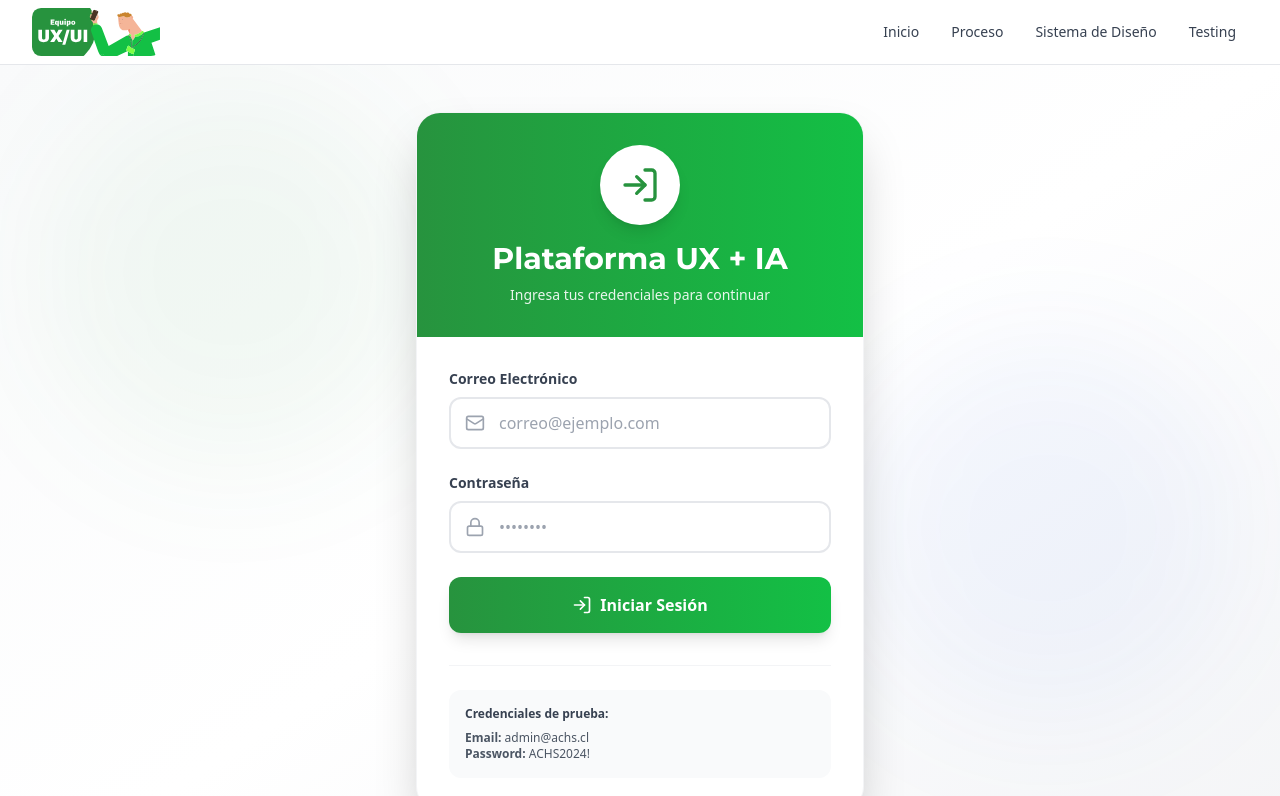
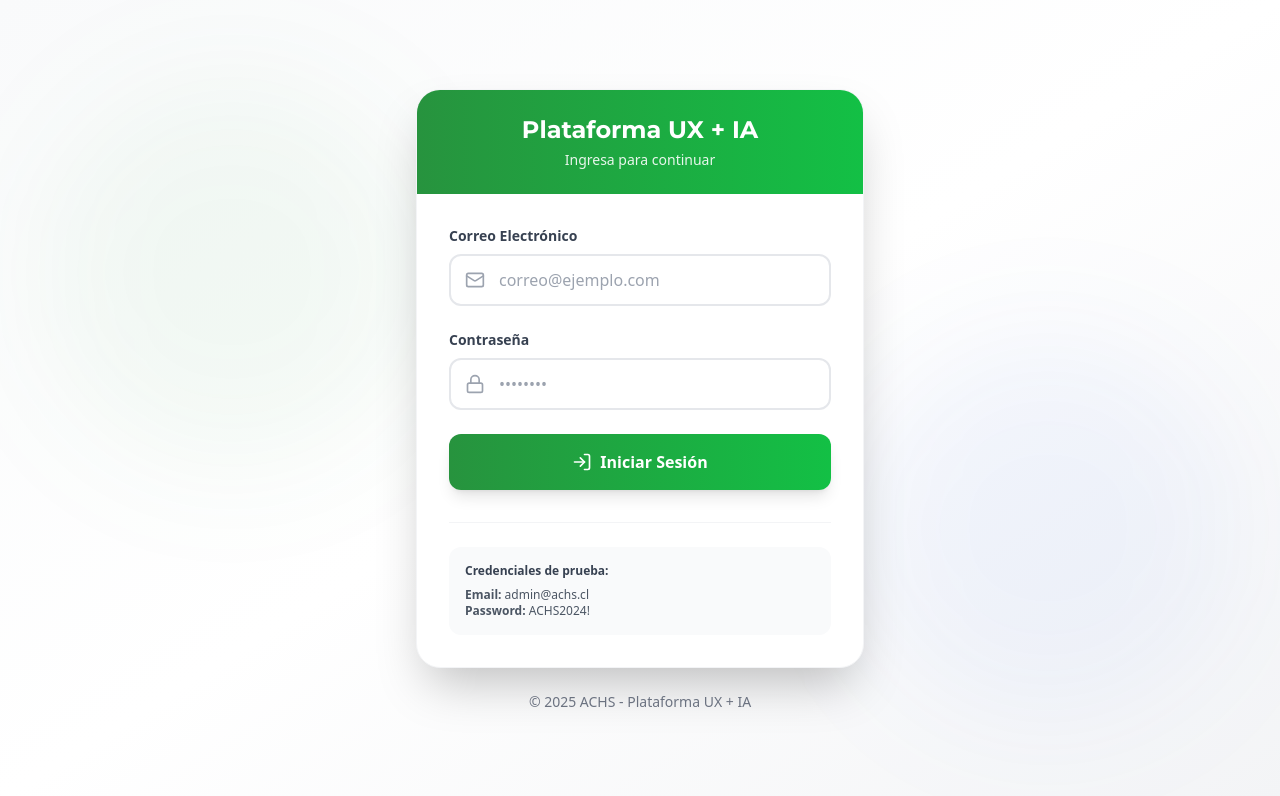
Before and after one commit to Darcyela/uxui-landingpage, a Next.js app: page /login in a window 1280 px wide. Shown: the top 796 px of the page. Built offline with nearby package versions, Linux system fonts and the light colour scheme; a web font is replaced by a local one.

Commit message:
Updated Navbar.tsx

```diff
--- a/app/layout.tsx
+++ b/app/layout.tsx
@@ -1,8 +1,7 @@
 import './globals.css';
 import type { Metadata } from 'next';
 import { AuthProvider } from '@/lib/auth-context';
-import Navbar from '@/components/Navbar';
-import Footer from '@/components/Footer';
+import LayoutContent from '@/components/LayoutContent';
 import { Toaster } from '@/components/ui/toaster';
 
 export const metadata: Metadata = {
@@ -19,9 +18,7 @@ export default function RootLayout({
     <html lang="es">
       <body>
         <AuthProvider>
-          <Navbar />
-          <main className="pt-16">{children}</main>
-          <Footer />
+          <LayoutContent>{children}</LayoutContent>
           <Toaster />
         </AuthProvider>
       </body>
--- a/app/login/page.tsx
+++ b/app/login/page.tsx
@@ -4,10 +4,11 @@ import { useState } from 'react';
 import { useRouter } from 'next/navigation';
 import { motion } from 'framer-motion';
 import { LogIn, Mail, Lock, AlertCircle, Loader2 } from 'lucide-react';
-import Image from 'next/image';
+import { useAuth } from '@/lib/auth-context';
 
 export default function LoginPage() {
   const router = useRouter();
+  const { login } = useAuth();
   const [email, setEmail] = useState('');
   const [password, setPassword] = useState('');
   const [error, setError] = useState('');
@@ -18,22 +19,14 @@ export default function LoginPage() {
     setError('');
     setIsLoading(true);
 
-    try {
+    setTimeout(() => {
       if (email === 'admin@achs.cl' && password === 'ACHS2024!') {
-        localStorage.setItem('isAuthenticated', 'true');
-        localStorage.setItem('userEmail', email);
-        localStorage.setItem('userName', 'Administrador ACHS');
-        localStorage.setItem('userRole', 'admin');
-
-        router.push('/');
+        login(email, 'Administrador ACHS', 'admin');
       } else {
         setError('Credenciales incorrectas. Por favor verifica tu correo y contraseña.');
+        setIsLoading(false);
       }
-    } catch (err) {
-      setError('Ocurrió un error al iniciar sesión. Por favor intenta nuevamente.');
-    } finally {
-      setIsLoading(false);
-    }
+    }, 500);
   };
 
   return (
@@ -50,17 +43,9 @@ export default function LoginPage() {
         className="w-full max-w-md relative z-10"
       >
         <div className="bg-white rounded-3xl shadow-2xl overflow-hidden border border-gray-100">
-          <div className="bg-gradient-to-r from-[#27933E] to-[#13C045] p-8 text-center">
-            <motion.div
-              initial={{ scale: 0 }}
-              animate={{ scale: 1 }}
-              transition={{ delay: 0.2, type: 'spring', stiffness: 200 }}
-              className="w-20 h-20 bg-white rounded-full flex items-center justify-center mx-auto mb-4 shadow-lg"
-            >
-              <LogIn className="w-10 h-10 text-[#27933E]" />
-            </motion.div>
-            <h1 className="text-3xl font-bold text-white mb-2">Plataforma UX + IA</h1>
-            <p className="text-white/90 text-sm">Ingresa tus credenciales para continuar</p>
+          <div className="bg-gradient-to-r from-[#27933E] to-[#13C045] px-8 py-6 text-center">
+            <h1 className="text-2xl font-bold text-white mb-1">Plataforma UX + IA</h1>
+            <p className="text-white/90 text-sm">Ingresa para continuar</p>
           </div>
 
           <div className="p-8">
--- a/components/Footer.tsx
+++ b/components/Footer.tsx
@@ -1,6 +1,15 @@
+'use client';
+
 import { Heart } from 'lucide-react';
+import { usePathname } from 'next/navigation';
 
 export default function Footer() {
+  const pathname = usePathname();
+
+  if (pathname === '/login') {
+    return null;
+  }
+
   return (
     <footer className="bg-gray-900 text-white py-8 mt-20">
       <div className="container mx-auto px-4 sm:px-6 lg:px-8">
--- /dev/null
+++ b/components/LayoutContent.tsx
@@ -0,0 +1,18 @@
+'use client';
+
+import { usePathname } from 'next/navigation';
+import Navbar from '@/components/Navbar';
+import Footer from '@/components/Footer';
+
+export default function LayoutContent({ children }: { children: React.ReactNode }) {
+  const pathname = usePathname();
+  const isLoginPage = pathname === '/login';
+
+  return (
+    <>
+      <Navbar />
+      <main className={isLoginPage ? '' : 'pt-16'}>{children}</main>
+      <Footer />
+    </>
+  );
+}
--- a/components/Navbar.tsx
+++ b/components/Navbar.tsx
@@ -17,6 +17,10 @@ const navItems = [
 export default function Navbar() {
   const pathname = usePathname();
   const { user, logout } = useAuth();
+
+  if (pathname === '/login') {
+    return null;
+  }
 
   return (
     <motion.nav
--- a/lib/auth-context.tsx
+++ b/lib/auth-context.tsx
@@ -44,8 +44,12 @@ export function AuthProvider({ children }: { children: React.ReactNode }) {
   }, []);
 
   useEffect(() => {
-    if (!isLoading && !user && pathname !== '/login') {
-      router.push('/login');
+    if (!isLoading) {
+      if (!user && pathname !== '/login') {
+        router.push('/login');
+      } else if (user && pathname === '/login') {
+        router.push('/');
+      }
     }
   }, [user, isLoading, pathname, router]);
 
```
